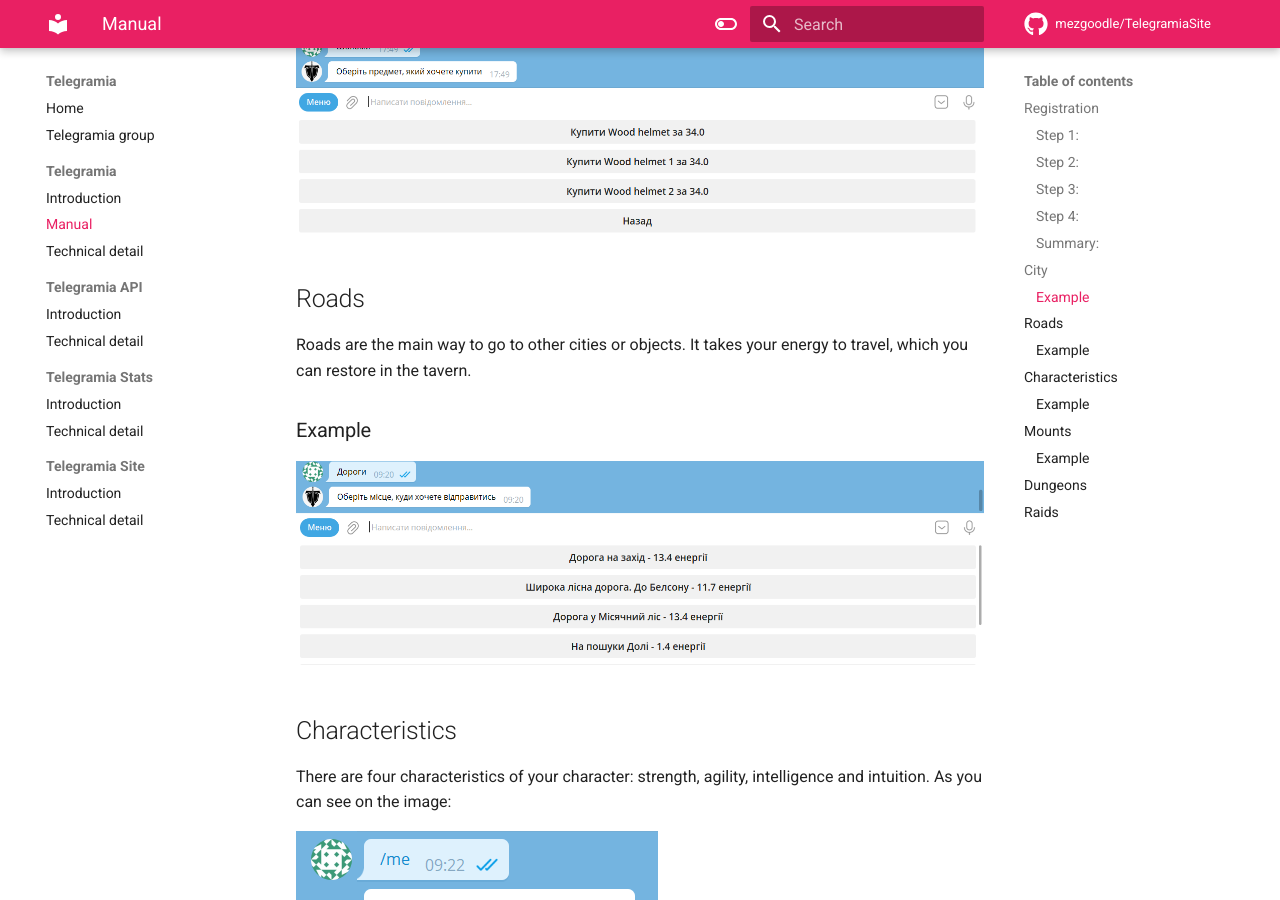
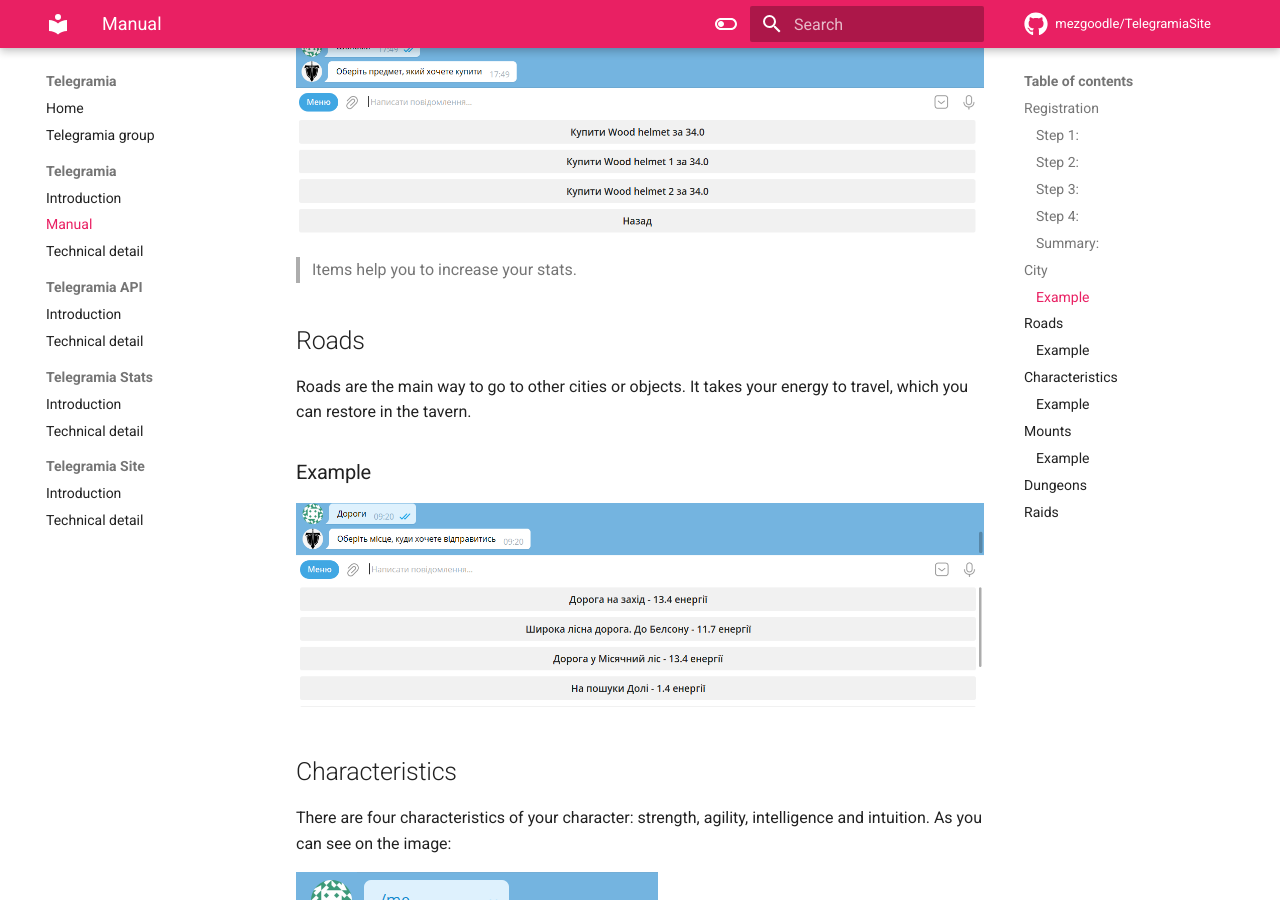
Before and after one commit to mezgoodle/TelegramiaSite, an MkDocs documentation site: the page built from docs/telegramia/manual.md, in a window 1280 px wide and 900 px high, scrolled down 3134 px. Built offline with MkDocs 1.6.1 and Material for MkDocs 9.7.7, drawn with Linux system fonts in a browser that asks for light colours; comment, search, counter and statistics services are not loaded.

Commit message:
Update manual.md

```diff
--- a/docs/telegramia/manual.md
+++ b/docs/telegramia/manual.md
@@ -45,6 +45,8 @@ You can visit any city object by clicking the buttons in the keyboard. There you
 Visiting the market:
 
 ![Market image](../images/market.png)
+
+> Items help you to increase your stats.
 
 ## Roads
 
```
